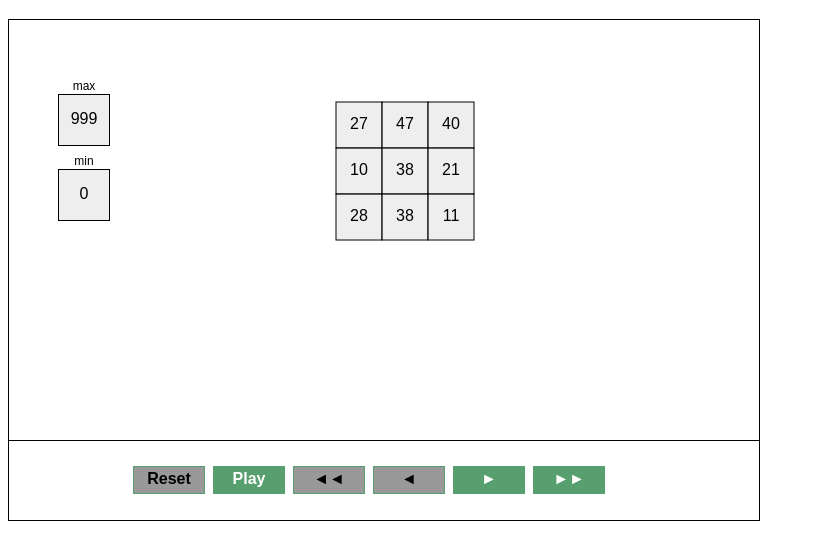
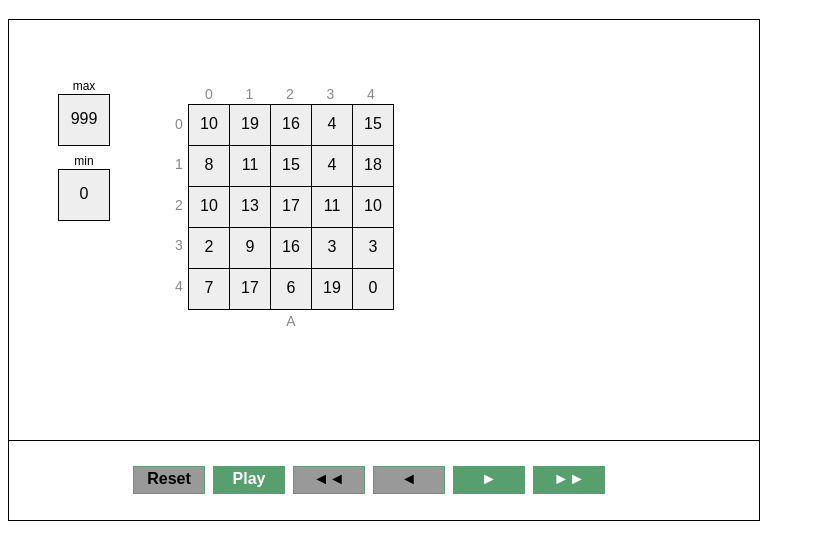
Before and after one commit to veghl/javascript-library-matrixalgorithm, a website: page index.html in a window 1280 px wide. Shown: the part 61-620 px from the top of the page, without its empty margins (0-815 px from the left). Drawn offline with Linux system fonts and the light colour scheme.

Commit message:
Added indexes and labels to Matrix render().

```diff
--- a/index.html
+++ b/index.html
@@ -23,11 +23,11 @@
         min.randomize(0, 3);
         canvas.add(min, "min");
 
-        const A = new matrixvis.Matrix("A", [[0,0,1],[1,2,3],[0,0,0]])
-        A.x= 350;
+        const A = new matrixvis.Matrix("A", [[0,0,0,0,0],[],[],[],[]])
+        A.x= 200;
         A.y= 105;
-        A.setSize(45,45);
-        A.randomize(0,50);
+        A.setSize(40,40);
+        A.randomize(0,20);
         canvas.add(A, "A");
         canvas.render();
 
--- a/src/Matrix.js
+++ b/src/Matrix.js
@@ -21,15 +21,47 @@ export class Matrix extends MatrixData {
     }
 
     render() {
+        const indexOffset = 10;
+        const gap = 1;
+        // render col indexes
+        for(let j = 0; j < this.cols; j++) {
+            const x = this.x + j * (this.data[0][j].width + (gap / 2));
+            const y = this.y - (this.data[0][0].height / 2 ) - indexOffset;
+            this.ctx.fillStyle = "#888";
+            this.ctx.font = "14px Arial";
+            this.ctx.textAlign = "center";
+            this.ctx.textBaseline = "middle";
+            this.ctx.fillText(j.toString(), x, y);
+        }
+        // render row indexes
+        for (let i = 0; i < this.rows; i++) {
+            const x = this.x - (this.data[0][0].width / 2 ) - indexOffset;
+            const y = this.y + i * (this.data[i][0].height + (gap / 2));
+            this.ctx.fillStyle = "#888";
+            this.ctx.font = "14px Arial";
+            this.ctx.textAlign = "center";
+            this.ctx.textBaseline = "middle";
+            this.ctx.fillText(i.toString(), x, y);
+        }
+
         for(let i = 0; i < this.data.length; i++){
             for (let j = 0; j < this.data[i].length; j++){
                 this.data[i][j].ctx = this.ctx;
                 const element = this.data[i][j];
-                element.x = this.x + j * (element.width + 1);
-                element.y = this.y + i * (element.height + 1);
+                element.x = this.x + j * (element.width + gap);
+                element.y = this.y + i * (element.height + gap);
                 element.render();
             }
         }
+
+        const centerX = this.x + (this.cols - 1) * (this.data[0][0].width + gap) / 2;
+        const bottomY = this.y + this.rows * (this.data[0][0].height + gap) - (this.data[0][0].height / 5);
+        this.ctx.fillStyle = "#888";
+        this.ctx.font = "14px Arial";
+        this.ctx.textAlign = "center";
+        this.ctx.textBaseline = "middle";
+        this.ctx.fillText(this.name, centerX, bottomY);
+
     }
 
     randomize (min, max) {
@@ -47,7 +79,8 @@ export class Matrix extends MatrixData {
             const row = [];
             for (let j = 0; j < this.cols; j++){
                 const elementName = `${this.name}[${i}][${j}]`;
-                const matrixElement = new matrixvis.MatrixElement(elementName, values[i][j], this.changeable);
+                const value = (values[i] && values[i][j] !== undefined) ? values[i][j] : 0;
+                const matrixElement = new matrixvis.MatrixElement(elementName, value, this.changeable);
                 row.push(matrixElement);
             }
             matrix.push(row);
--- a/src/MatrixElements.js
+++ b/src/MatrixElements.js
@@ -67,7 +67,6 @@ export class MatrixElement extends MatrixData {
             console.warn("Invalid width or height specified. Both must be positive numbers.");
             return;
         }
-
         if (width > this.maxSize) {
             console.warn(`Width exceeds maximum allowed size of ${this.maxSize}. Setting width to ${this.maxSize}.`);
             width = this.maxSize;
```
